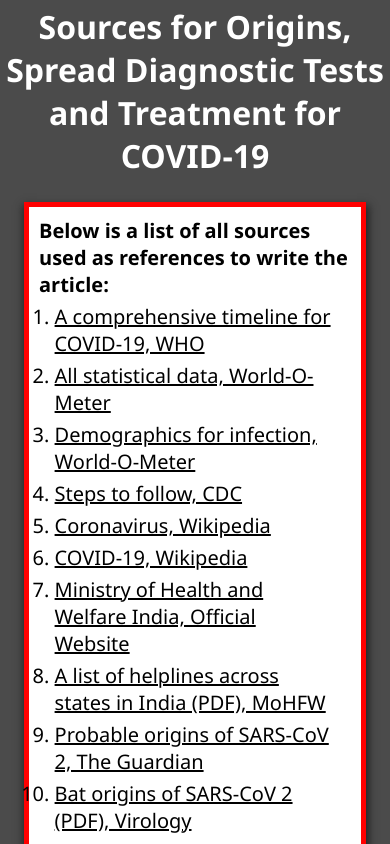
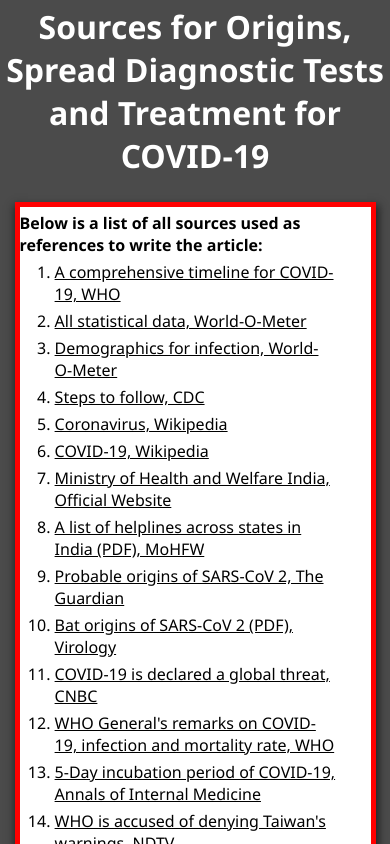
Before and after one commit to le-raunack/SourcesForArticle, a plain HTML site: page index.html in a window 390 px wide. Shown: the top 844 px of the page. Drawn offline with Linux system fonts and the light colour scheme.

Commit message:
Minor Changes

```diff
--- a/index.css
+++ b/index.css
@@ -54,6 +54,12 @@ ul li a:hover {
 
 @media (min-width: 360px) and (max-width: 600px) {
   main {
-    width: 80%;
+    width: 90%;
+    padding: 5px 0px;
+    font-size: 16px;
+  }
+  ul{
+      width: 80%;
+      margin: 0 auto;
   }
 }
```
